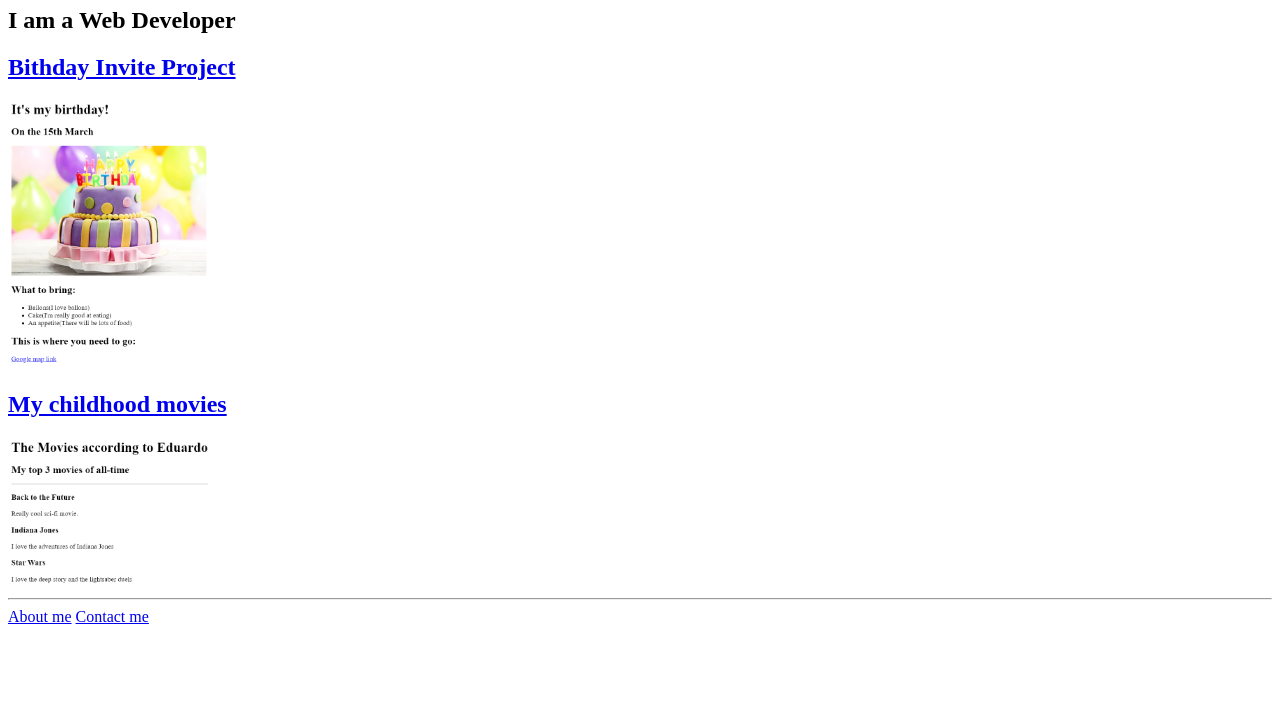
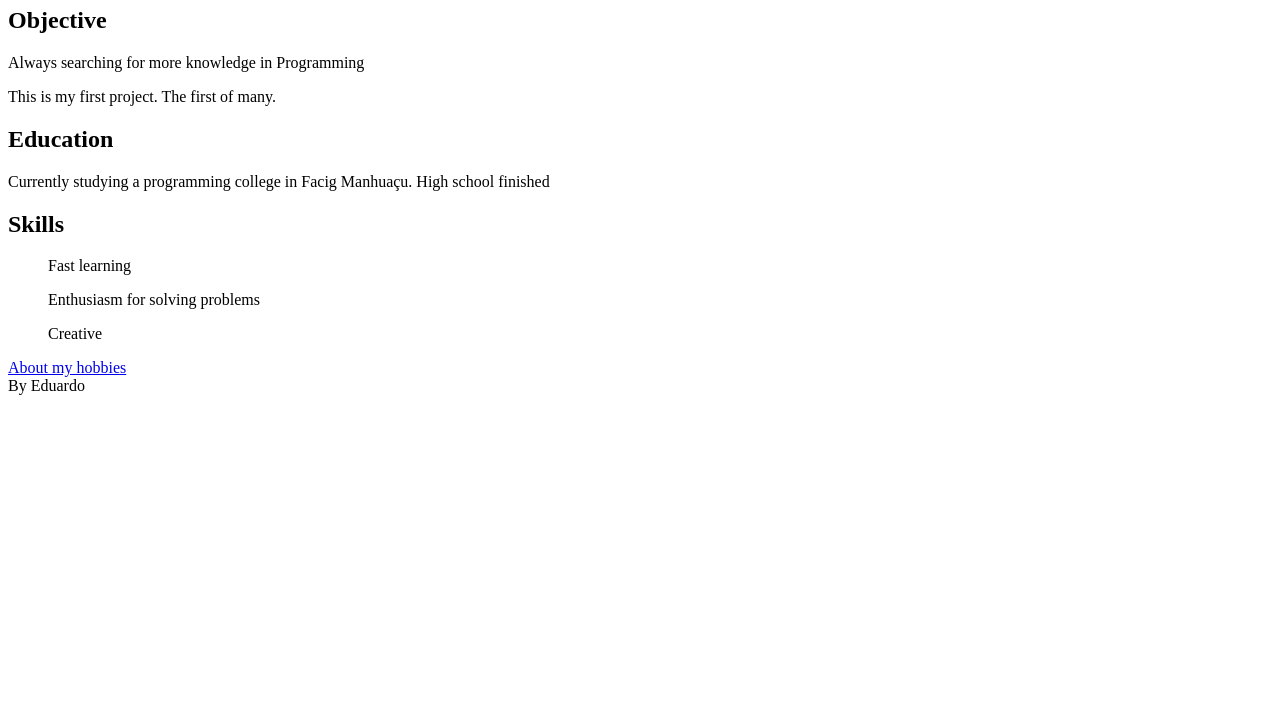
Before and after one commit to Eduardo36026/html-portfolio, a plain HTML site: page index.html in a window 1280 px wide. Shown: the part 73-800 px from the top of the page. Drawn offline with Linux system fonts and the light colour scheme.

Commit message:
Add files via upload

```diff
--- a/index.html
+++ b/index.html
@@ -1,34 +1,24 @@
-<!-- TODO 1: Create the HTML Boilerplate -->
 <!DOCTYPE html>
 <html lang="en">
 <head>
   <meta charset="UTF-8">
   <meta name="viewport" content="width=device-width, initial-scale=1.0">
-  <title>
-  </title>
+  <title>My Resume</title>
 </head>
 <body>
-  <h1>Eduardo's Portfolio</h1>
-  <h2>I am a Web Developer</h2>
-  <a href="./public/birthday-invite.html"><h2>Bithday Invite Project</h2></a>
-  <img src="./assets/images/birthday-invite-right.png" alt="My birthday invite" width="200"/>
-  <a href="./public/movie-ranking.html"> <h2>My childhood movies</h2></a>
-  <img src="./assets/images/my-movie-ranking.png" alt="My movie ranking" width="200"/>
-  <hr />
-  <a href="./public/about.html">About me</a>
-  <a href="./public/contact.html">Contact me</a>
+  <h1>About me</h1>
+  <h2>Objective</h2>
+  <p>Always searching for more knowledge in Programming</p>
+  <p>This is my first project. The first of many.</p>
+  <h2>Education</h2>
+  <p>Currently studying a programming college in Facig Manhuaçu. High school finished</p>
+  <h2>Skills</h2>
+  <ul>
+  <p>Fast learning</p>
+  <p>Enthusiasm for solving problems</p>
+  <p>Creative</p>
+  </ul>
+  <a href="./hobbies.html">About my hobbies</a>
+  <footer>By Eduardo</footer>
 </body>
 </html>
-<!-- TODO 2: Add Your previous projects' HTML into the public folder -->
-
-<!-- TODO 3: Take screenshots of your project previews and add the images to the images folder -->
-
-<!-- TODO 4: Add titles/subtitles etc. -->
-
-<!-- TODO 5: Add a link to the project pages -->
-
-<!-- TODO 6: Add images to show the project previews
-HINT for TODO 6: You can use the height attribute set to 200 to make the image smaller:
-https://developer.mozilla.org/en-US/docs/Web/HTML/Element/img#attr-height -->
-
-<!-- TODO 7: Add the Contact Me and About Me page links -->
```
Also changed, not shown: hobbies.html (added, +19 -0 lines).
